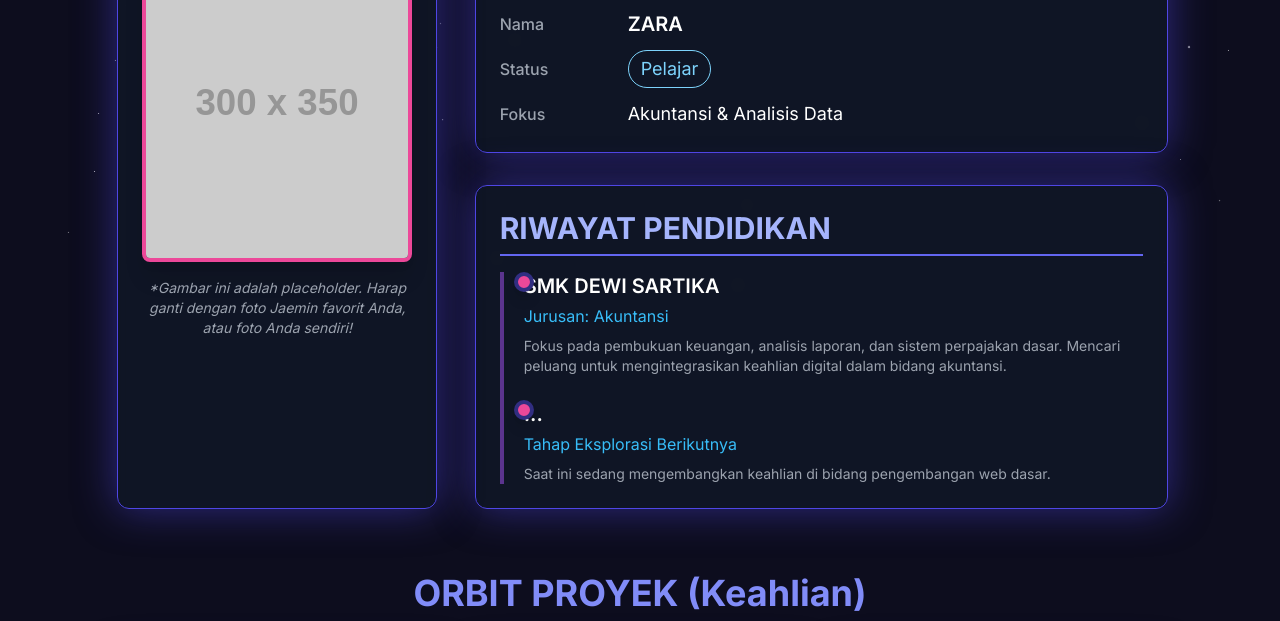
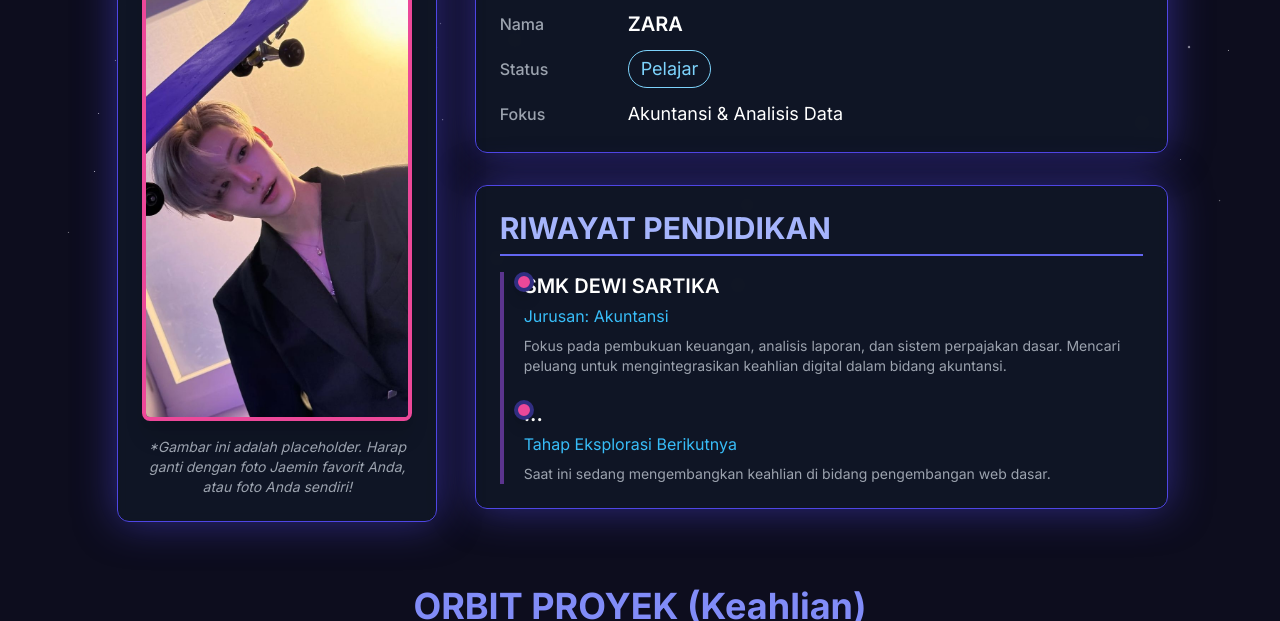
Before and after one commit to zaraaaraaa562-del/Websiteku, a plain HTML site: page index.html in a window 1280 px wide. Shown: the part 493-1114 px from the top of the page. Drawn offline with nearby package versions, Linux system fonts and the light colour scheme; placeholder pictures from the web are drawn by us.

Commit message:
Update index.html

```diff
--- a/index.html
+++ b/index.html
@@ -82,7 +82,7 @@
                 <div class="galaxy-card p-6 rounded-xl w-full max-w-xs text-center">
                     <!-- Placeholder untuk Gambar Jaemin NCT Dream -->
                     <img id="jaemin ganteng.jpeg"
-                         src="https://placehold.co/300x350/1e293b/f8fafc?text=FOTO+JAEMIN+NCT+DREAM"
+                         src="jaemin ganteng.jpeg"
                          alt="Jaemin NCT Dream Placeholder"
                          class="w-full h-auto object-cover rounded-lg mb-4 border-4 border-pink-500 shadow-xl"
                          onerror="this.onerror=null;this.src='https://placehold.co/300x350/1e293b/f8fafc?text=GAMBAR+TIDAK+DITEMUKAN'"
```
